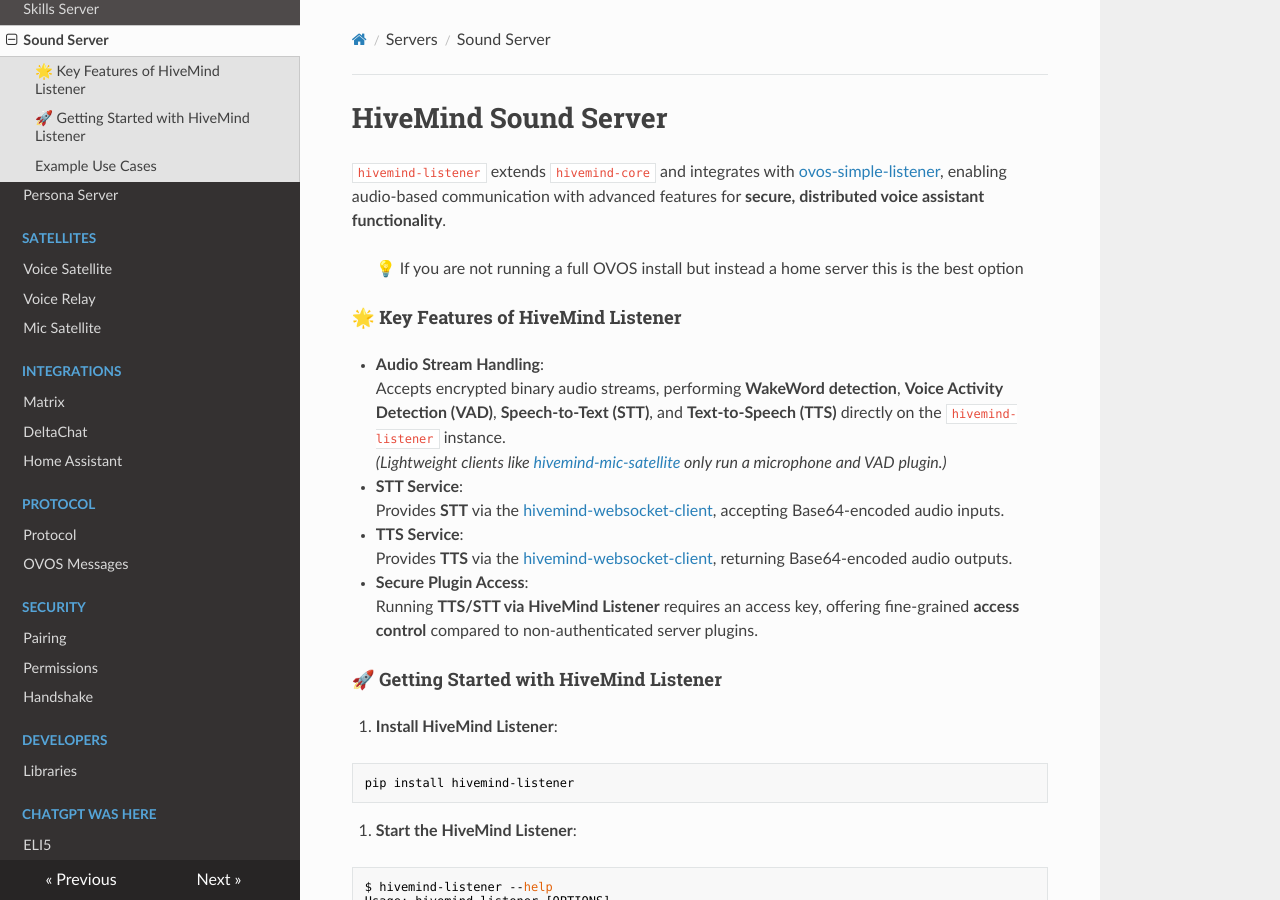
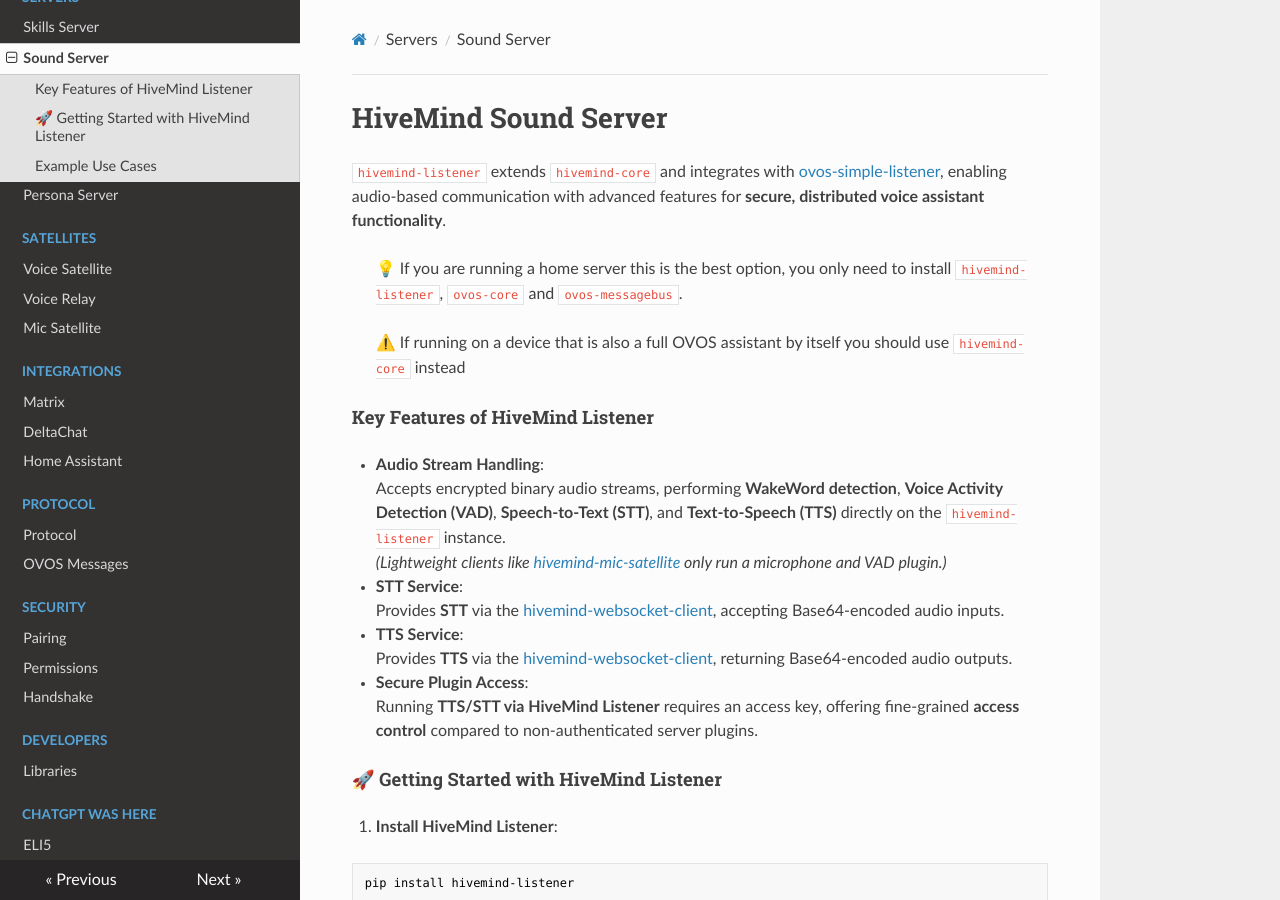
Before and after one commit to JarbasHiveMind/HiveMind-community-docs, an MkDocs documentation site: the page built from docs/06_sound_server.md, in a window 1280 px wide and 900 px high. Built offline with MkDocs 1.6.1, drawn with Linux system fonts in a browser that asks for light colours; nearby versions of some CDN libraries.

Commit message:
notes on when to use each

```diff
--- a/docs/06_sound_server.md
+++ b/docs/06_sound_server.md
@@ -2,10 +2,11 @@
 
 `hivemind-listener` extends `hivemind-core` and integrates with [ovos-simple-listener](https://github.com/TigreGotico/ovos-simple-listener), enabling audio-based communication with advanced features for **secure, distributed voice assistant functionality**.
 
-> 💡 If you are not running a full OVOS install but instead a home server this is the best option
+> 💡 If you are running a home server this is the best option, you only need to install `hivemind-listener`, `ovos-core` and `ovos-messagebus`.
 
+> ⚠️ If running on a device that is also a full OVOS assistant by itself you should use `hivemind-core` instead
 
-#### 🌟 Key Features of HiveMind Listener
+#### Key Features of HiveMind Listener
 
 - **Audio Stream Handling**:
   Accepts encrypted binary audio streams, performing **WakeWord detection**, **Voice Activity Detection (VAD)**, **Speech-to-Text (STT)**, and **Text-to-Speech (TTS)** directly on the `hivemind-listener` instance.
```
Also changed, not shown: docs/06_skills_server.md (+1 -1 lines).
